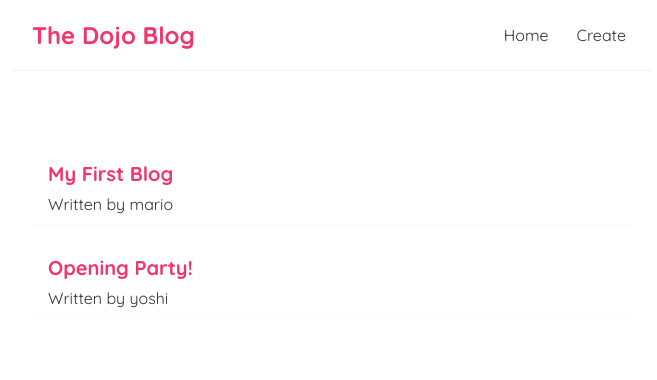
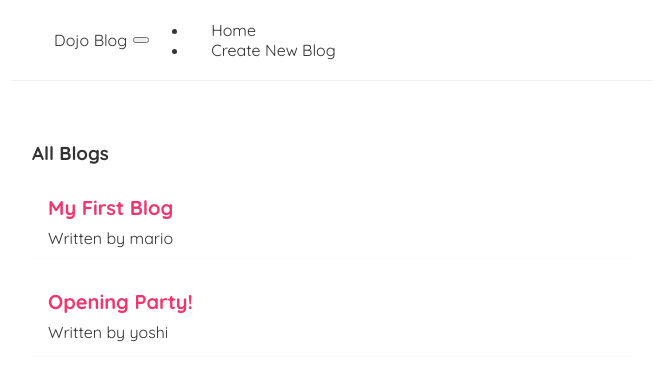
Before and after one commit to kariukijoni/net-ninja-blog, a React (Create React App) app: page / in a window 1280 px wide. Shown: the top 380 px of the page, without its empty margins (308-965 px from the left). Built offline with nearby package versions, Linux system fonts and the light colour scheme; data requests are answered from the project's data file.

Commit message:
route parameters

```diff
--- a/package.json
+++ b/package.json
@@ -8,6 +8,7 @@
     "@testing-library/user-event": "^13.5.0",
     "react": "^18.2.0",
     "react-dom": "^18.2.0",
+    "react-router-dom": "^6.19.0",
     "react-scripts": "5.0.1",
     "web-vitals": "^2.1.4"
   },
--- a/src/App.js
+++ b/src/App.js
@@ -1,17 +1,31 @@
-
+import React from 'react';
 import Navbar from './Navbar';
 import Home from './Home';
+import {BrowserRouter as Router,Route,Routes} from 'react-router-dom';
+import Create from './Create';
+import BlogDetails from './BlogDetails';
+// import NotFound from './NotFound';
 
 function App() {
   return (
-    <div className="App">
+    <Router>
+        <div className="App">
+          <Navbar />
+          <div className="content">
+          <Routes>
+              <Route exact path='/' element={<Home/>}/>
 
-      <Navbar/>
+              <Route exact path='/create' element={<Create/>}/>
 
-      <div className='content'>
-        <Home/>
-      </div>
-    </div>
+              <Route exact path='/blogs/:id' element={<BlogDetails/>}/>
+
+              {/* <Route exact path='*' element={<NotFound/>}></Route> */}
+          </Routes>
+
+
+          </div>
+        </div>
+    </Router>
   );
 }
 
--- /dev/null
+++ b/src/BlogDetails.js
@@ -0,0 +1,15 @@
+import React from 'react'
+import { useParams } from 'react-router-dom'
+
+function BlogDetails() {
+    //route parameters
+    const{id} = useParams()
+
+    return (
+        <div className='blog-details'>
+            <h3>Blog details</h3>
+        </div>
+    )
+}
+
+export default BlogDetails
--- a/src/BlogList.js
+++ b/src/BlogList.js
@@ -1,10 +1,17 @@
-const BlogList = ({ blogs }) => {
+import { Link } from "react-router-dom";
+
+const BlogList = ({ blogs,title }) => {
     return (
+
       <div className="blog-list">
+
+        <h3>{title}</h3>
         {blogs.map(blog => (
           <div className="blog-preview" key={blog.id} >
+            <Link to={`/blogs/${blog.id}`}>
             <h2>{ blog.title }</h2>
             <p>Written by { blog.author }</p>
+            </Link>
           </div>
         ))}
       </div>
--- /dev/null
+++ b/src/Create.js
@@ -0,0 +1,10 @@
+const Create = () => {
+    return (
+
+        <div>
+            create
+        </div>
+     );
+}
+
+export default Create;
--- a/src/Home.js
+++ b/src/Home.js
@@ -1,15 +1,13 @@
-import { useEffect, useState } from "react";
 import BlogList from "./BlogList";
 import UseFetch from "./useFetch";
 
 const Home = () => {
     const{ data:blogs, isPending, error } = UseFetch('http://localhost:8000/blogs')
-
     return (
         <div className="home">
         { error && <div>{ error }</div> }
         { isPending && <div>Loading...</div> }
-        { blogs && <BlogList blogs={blogs} /> }
+        { blogs && <BlogList blogs={blogs} title='All Blogs'/> }
         </div>
     );
     }
--- a/src/Navbar.js
+++ b/src/Navbar.js
@@ -1,15 +1,23 @@
 import React from 'react'
+import {Link} from 'react-router-dom';
 
-function Navbar() {
-    return (
-        <nav className='navbar'>
-            <h1>The Dojo Blog</h1>
-            <div className='links'>
-                <a href=''>Home</a>
-                <a href='/create'>Create</a>
-            </div>
+export default function Navbar() {
+  return (
+        <nav className="navbar navbar-expand-sm bg-dark navbar-dark">
+              <Link className="navbar-brand" to="/">Dojo Blog</Link>
+              <button className="navbar-toggler" type="button" data-bs-toggle="collapse" data-bs-target="#navbarSupportedContent" aria-controls="navbarSupportedContent" aria-expanded="false" aria-label="Toggle navigation">
+                <span className="navbar-toggler-icon"></span>
+              </button>
+              <div className="collapse navbar-collapse" id="navbarSupportedContent">
+                <ul className="navbar-nav ml-auto mb-2 mb-lg-0">
+                  <li className="nav-item">
+                    <Link className="nav-link active" aria-current="page" to="/">Home</Link>
+                  </li>
+                  <li className="nav-item">
+                    <Link className="nav-link ms-1" to="/create">Create New Blog</Link>
+                  </li>
+                </ul>
+              </div>
         </nav>
-    )
+  )
 }
-
-export default Navbar
--- a/src/index.css
+++ b/src/index.css
@@ -1,11 +1,13 @@
 @import url('https://fonts.googleapis.com/css2?family=Quicksand:wght@300;400;500;600;700&display=swap');
 
 /* base styles */
+
 * {
     margin: 0;
     font-family: "Quicksand";
     color: #333;
 }
+
 .navbar {
     padding: 20px;
     display: flex;
@@ -14,37 +16,112 @@
     margin: 0 auto;
     border-bottom: 1px solid #f2f2f2;
 }
+
 .navbar h1 {
     color: #f1356d;
 }
+
 .navbar .links {
     margin-left: auto;
 }
+
 .navbar a {
     margin-left: 16px;
     text-decoration: none;
     padding: 6px;
 }
+
 .navbar a:hover {
     color: #f1356d;
 }
+
 .content {
     max-width: 600px;
     margin: 40px auto;
     padding: 20px;
 }
 
+
 /* blog previews / list */
+
 .blog-preview {
     padding: 10px 16px;
     margin: 20px 0;
     border-bottom: 1px solid #fafafa;
 }
+
 .blog-preview:hover {
-  box-shadow: 1px 3px 5px rgba(0,0,0,0.1);
+    box-shadow: 1px 3px 5px rgba(0, 0, 0, 0.1);
 }
+
 .blog-preview h2 {
     font-size: 20px;
     color: #f1356d;
     margin-bottom: 8px;
 }
+
+.blog-preview a {
+    text-decoration: none;
+}
+
+
+/* blog details page */
+
+.blog-details h2 {
+    font-size: 20px;
+    color: #f1356d;
+    margin-bottom: 10px;
+}
+
+.blog-details div {
+    margin: 20px 0;
+}
+
+.blog-details button {
+    background: #f1356d;
+    color: #fff;
+    border: 0;
+    padding: 8px;
+    border-radius: 8px;
+    cursor: pointer;
+}
+
+
+/* create new blog form */
+
+.create {
+    max-width: 400px;
+    margin: 0 auto;
+    text-align: center;
+}
+
+.create label {
+    text-align: left;
+    display: block;
+}
+
+.create h2 {
+    font-size: 20px;
+    color: #f1356d;
+    margin-bottom: 30px;
+}
+
+.create input,
+.create textarea,
+.create select {
+    width: 100%;
+    padding: 6px 10px;
+    margin: 10px 0;
+    border: 1px solid #ddd;
+    box-sizing: border-box;
+    display: block;
+}
+
+.create button {
+    background: #f1356d;
+    color: #fff;
+    border: 0;
+    padding: 8px;
+    border-radius: 8px;
+    cursor: pointer;
+}
--- a/src/index.js
+++ b/src/index.js
@@ -5,9 +5,9 @@ import App from './App';
 
 const root = ReactDOM.createRoot(document.getElementById('root'));
 root.render(
-  <React.StrictMode>
+  // <React.StrictMode>
     <App />
-  </React.StrictMode>
+  // </React.StrictMode>
 );
 
 // If you want to start measuring performance in your app, pass a function
--- a/src/useFetch.js
+++ b/src/useFetch.js
@@ -7,8 +7,12 @@ const UseFetch=(url)=> {
     const [error, setError] = useState(null);
 
     useEffect(() => {
+
+      //cleanup function
+      const abortCont = new AbortController();
+
       setTimeout(() => {
-        fetch(url)
+        fetch(url,{signal:abortCont.signal})
         .then(res => {
           if (!res.ok) { // error coming back from server
             throw Error('could not fetch the data for that resource');
@@ -22,11 +26,22 @@ const UseFetch=(url)=> {
         })
         .catch(err => {
           // auto catches network / connection error
+
+          if(err.name === 'AbortError'){
+
+            console.log('fetch aborted')
+          }
+          else{
           setIsPending(false);
           setError(err.message);
+          }
         })
       }, 1000);
-    }, [url])
+
+      return()=>abortCont.abort()
+
+    }, [url]);
+
 
     return {data,isPending,error}
 }
```
Also changed, not shown: 1 other file (tests, documents, lock files or other folders). Lines whose indentation alone changed are shown as unchanged.
